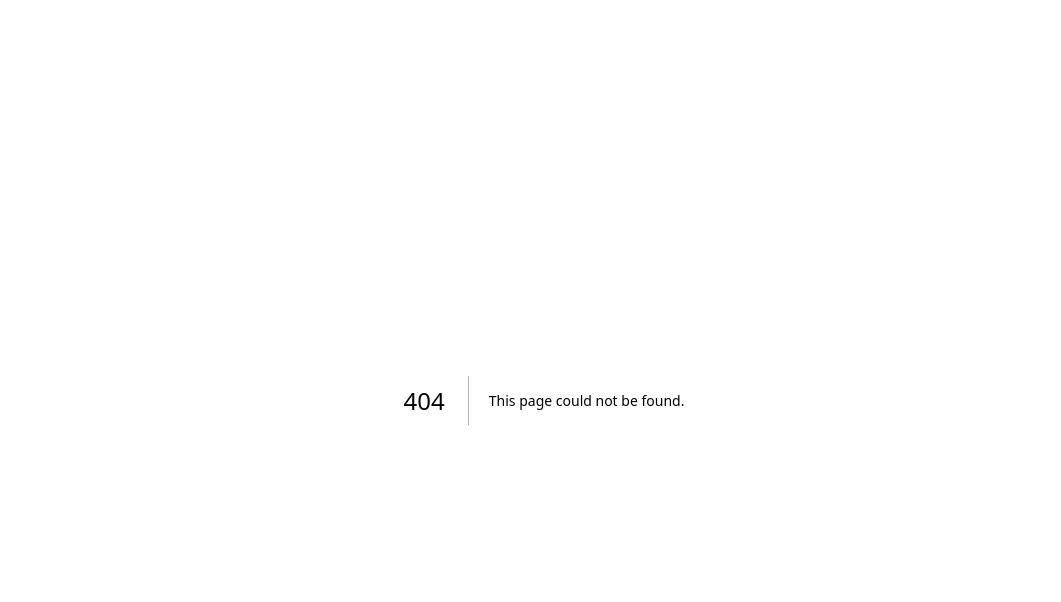
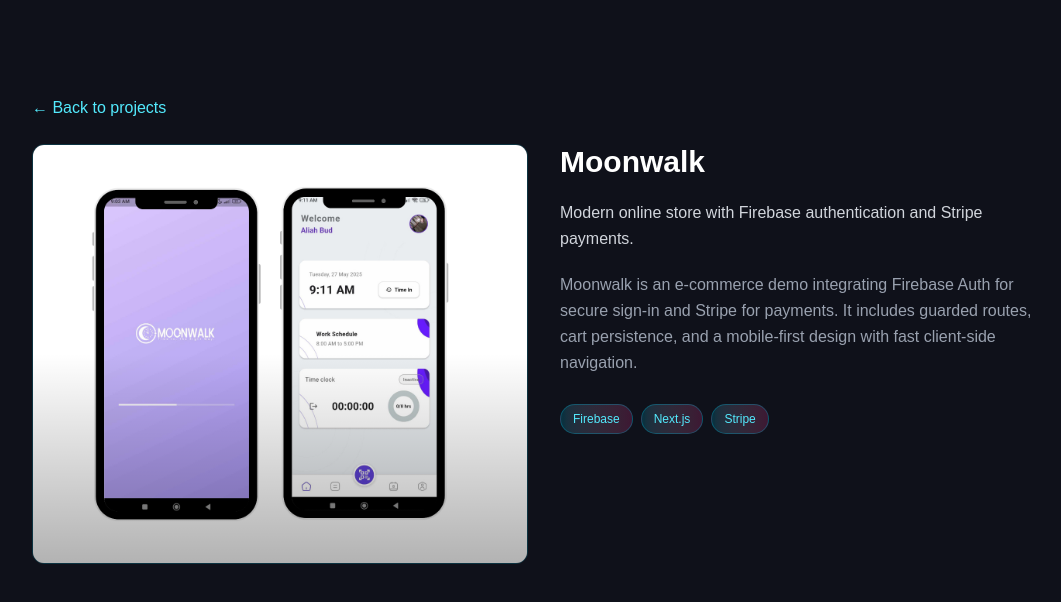
Before and after one commit to thecatisdead/my-portfolio, a Next.js app: page /project/moonwalk in a window 1280 px wide. Before the commit this address had no page. Shown: the top 602 px of the page, without its empty margins (96-1157 px from the left). Built offline with nearby package versions, Linux system fonts and the light colour scheme.

Commit message:
feat: added a slug for the projects and links

```diff
--- /dev/null
+++ b/src/app/components/ProjectDetails.tsx
@@ -0,0 +1,82 @@
+"use client";
+
+import Image from "next/image";
+import Link from "next/link";
+import { motion } from "framer-motion";
+import { Project } from "@/app/data/projects";
+
+type Props = {
+    project: Project;
+};
+
+export default function ProjectDetails({ project }: Props) {
+    return (
+        <motion.div
+            initial={{ opacity: 0, y: 20 }}
+            animate={{ opacity: 1, y: 0 }}
+            transition={{ duration: 0.4, ease: "easeOut" }}
+            className="max-w-5xl mx-auto"
+        >
+            <Link
+                href="/"
+                className="text-cyan-300 hover:text-pink-300 transition-colors"
+            >
+                ← Back to projects
+            </Link>
+
+            <div className="mt-6 grid gap-8 md:grid-cols-2">
+                <div className="relative w-full h-72 md:h-[420px] rounded-xl overflow-hidden border border-cyan-500/20">
+                    <Image src={project.img} alt={project.title} fill className="object-cover" />
+                    <div className="absolute inset-0 bg-gradient-to-t from-black/30 via-transparent to-transparent" />
+                </div>
+
+                <div className="space-y-5">
+                    <h1 className="text-3xl font-bold text-white">{project.title}</h1>
+                    <p className="text-gray-300 leading-relaxed">{project.desc}</p>
+                    {project.longDesc && (
+                        <p className="text-gray-400 leading-relaxed">
+                            {project.longDesc}
+                        </p>
+                    )}
+
+                    <div className="flex flex-wrap gap-2 pt-2">
+                        {project.tech.map((tech) => (
+                            <span
+                                key={tech}
+                                className="px-3 py-1.5 bg-gradient-to-r from-cyan-500/20 to-pink-500/20 border border-cyan-500/30 rounded-full text-xs font-medium text-cyan-300"
+                            >
+                                {tech}
+                            </span>
+                        ))}
+                    </div>
+
+                    {project.link && (
+                        <div className="pt-4">
+                            <a
+                                href={project.link}
+                                target="_blank"
+                                rel="noopener noreferrer"
+                                className="inline-flex items-center gap-2 text-cyan-300 hover:text-pink-300 transition-colors"
+                            >
+                                Visit site
+                                <svg
+                                    className="w-4 h-4"
+                                    fill="none"
+                                    stroke="currentColor"
+                                    viewBox="0 0 24 24"
+                                >
+                                    <path
+                                        strokeLinecap="round"
+                                        strokeLinejoin="round"
+                                        strokeWidth="2"
+                                        d="M10 6H6a2 2 0 00-2 2v10a2 2 0 002 2h10a2 2 0 002-2v-4M14 4h6m0 0v6m0-6L10 14"
+                                    />
+                                </svg>
+                            </a>
+                        </div>
+                    )}
+                </div>
+            </div>
+        </motion.div>
+    );
+}
--- a/src/app/components/Projects.tsx
+++ b/src/app/components/Projects.tsx
@@ -1,33 +1,9 @@
 import Image from "next/image";
-import services from "@/app/images/services.png";
-import admin from "@/app/images/admin.png";
-import moon from "@/app/images/moon.png";
+import Link from "next/link";
+import { projectsData } from "@/app/data/projects";
 
 export default function Projects() {
   const portfolio = "https://regeryl.vercel.app/";
-
-  const projects = [
-    {
-      title: "ServiceHub",
-      desc: "A responsive personal portfolio built with Next.js, Tailwind CSS, and DaisyUI.",
-      tech: ["Flutter", "Firebase", "Dart"],
-      img: services,
-    },
-    {
-      title: "Servicehub Admin",
-      desc: "Full-stack task manager with Supabase backend and real-time updates.",
-      tech: ["React", "Supabase", "MySQL"],
-      img: admin,
-
-    },
-    {
-      title: "Moonwalk",
-      desc: "Modern online store with Firebase authentication and Stripe payments.",
-      tech: ["Firebase", "Next.js", "Stripe"],
-      img: moon,
-
-    },
-  ];
 
   return (
     <section
@@ -38,19 +14,16 @@
         Projects
       </h3>
       <div className="grid gap-8 sm:grid-cols-2 lg:grid-cols-3 max-w-6xl w-full">
-          {projects.map((project, index) => (
-            <div
-              key={index}
+        {projectsData.map((project) => (
+          <Link
+            key={project.slug}
+            href={`/project/${project.slug}`}
             className="group bg-[#1A1C29] border border-cyan-500/20 rounded-2xl shadow-lg hover:shadow-pink-500/40 overflow-hidden transform hover:-translate-y-2 transition-all duration-500 animate-slideUp hover:scale-[1.02]"
           >
             {/* Hero Screenshot Section */}
             <div className="relative w-full h-48 overflow-hidden">
               <div className="absolute inset-0 bg-gradient-to-br from-cyan-500/10 to-pink-500/10 opacity-0 group-hover:opacity-100 transition-opacity duration-300" />
-                <Image
-                  src={project.img}
-                  alt={project.title}
-                  fill
-                />
+              <Image src={project.img} alt={project.title} fill />
               {/* Subtle overlay for better text readability */}
               <div className="absolute inset-0 bg-gradient-to-t from-black/20 via-transparent to-transparent" />
             </div>
@@ -79,32 +52,12 @@
                 ))}
               </div>
 
-                {/* Project Link */}
-                {/* {project.link && (
-                  <div className="pt-2">
-                    <a
-                      href={project.link}
-                      target="_blank"
-                      rel="noopener noreferrer"
-                      className="inline-flex items-center gap-2 text-cyan-400 hover:text-pink-400 transition-colors duration-300 group/link"
-                    >
-                      <span className="text-sm font-medium">View Project</span>
-                      <svg
-                        className="w-4 h-4 transform group-hover/link:translate-x-1 transition-transform duration-300"
-                        fill="none"
-                        stroke="currentColor"
-                        viewBox="0 0 24 24"
-                      >
-                        <path strokeLinecap="round" strokeLinejoin="round" strokeWidth={2} d="M10 6H6a2 2 0 00-2 2v10a2 2 0 002 2h10a2 2 0 002-2v-4M14 4h6m0 0v6m0-6L10 14" />
-                      </svg>
-                    </a>
-                  </div>
-                )} */}
+              {/* External link omitted to avoid nested anchors inside Link wrapper */}
             </div>
 
             {/* Subtle accent line */}
             <div className="h-1 bg-gradient-to-r from-cyan-500 via-pink-500 to-cyan-500 opacity-0 group-hover:opacity-100 transition-opacity duration-500" />
-            </div>
+          </Link>
         ))}
       </div>
     </section>
--- /dev/null
+++ b/src/app/data/projects.ts
@@ -0,0 +1,42 @@
+import { StaticImageData } from "next/image";
+import services from "@/app/images/services.png";
+import admin from "@/app/images/admin.png";
+import moon from "@/app/images/moon.png";
+
+export type Project = {
+  slug: string;
+  title: string;
+  desc: string;
+  longDesc?: string;
+  tech: string[];
+  img: StaticImageData;
+  link?: string;
+};
+
+export const projectsData: Project[] = [
+  {
+    slug: "servicehub",
+    title: "ServiceHub",
+    desc: "A responsive personal portfolio built with Next.js, Tailwind CSS, and DaisyUI.",
+    longDesc: "ServiceHub is a showcase site with smooth page transitions, responsive layouts, and an accessible component library. It emphasizes performance and best practices, including image optimization, route prefetching, and semantic HTML.",
+    tech: ["Flutter", "Firebase", "Dart"],
+    img: services,
+    link: "https://servicehub.vercel.app/",
+  },
+  {
+    slug: "servicehub-admin",
+    title: "Servicehub Admin",
+    desc: "Full-stack task manager with Supabase backend and real-time updates.",
+    longDesc: "The admin panel features role-based access, audit-friendly activity logs, and real-time synchronization backed by Supabase. It includes optimistic UI updates, error boundaries, and a scalable folder structure.",
+    tech: ["React", "Supabase", "MySQL"],
+    img: admin,
+  },
+  {
+    slug: "moonwalk",
+    title: "Moonwalk",
+    desc: "Modern online store with Firebase authentication and Stripe payments.",
+    longDesc: "Moonwalk is an e-commerce demo integrating Firebase Auth for secure sign-in and Stripe for payments. It includes guarded routes, cart persistence, and a mobile-first design with fast client-side navigation.",
+    tech: ["Firebase", "Next.js", "Stripe"],
+    img: moon,
+  },
+];
--- a/src/app/page.tsx
+++ b/src/app/page.tsx
@@ -1,3 +1,6 @@
+"use client";
+
+
 import Image from "next/image";
 import Navbar from "./components/Navbar";
 import Introduction from "./components/Introduction";
@@ -7,24 +10,35 @@
 import CircuitBackground from "./components/CircuitBackground";
 import Certificates from "./components/Certificates";
 import Contact from "./components/Contact";
+import { motion } from "framer-motion";
 
 export default function Home() {
   return (
+
     <div className="bg-[#0F111A] min-h-screen">
       <main className="pt-16 px-4 sm:px-8 md:px-32 flex-1 gap-8 items-center sm:items-center">
         <div className="h-[20px]"></div>
 
         <Navbar />
+
+        <motion.div
+    initial={{ opacity: 0, y: 20 }}
+    animate={{ opacity: 1, y: 0 }}
+    transition={{ duration: 0.4, ease: "easeOut" }}
+    className="max-w-5xl mx-auto"
+>
         <Introduction />
         <About />
         <Experience />
         <Projects />
         <Certificates />
         <Contact />
+        </motion.div>
       </main>
       <footer className="flex gap-[24px] flex-wrap items-center justify-center">
         {/* Footer content */}
       </footer>
     </div>
+
   );
 }
--- /dev/null
+++ b/src/app/project/[slug]/page.tsx
@@ -0,0 +1,22 @@
+import { notFound } from "next/navigation";
+import { projectsData } from "@/app/data/projects";
+import ProjectDetails from "@/app/components/ProjectDetails";
+
+type Params = {
+  params: { slug: string };
+};
+
+export function generateStaticParams() {
+  return projectsData.map((project) => ({ slug: project.slug }));
+}
+
+export default function ProjectPage({ params }: Params) {
+  const project = projectsData.find((p) => p.slug === params.slug);
+  if (!project) return notFound();
+
+  return (
+    <div className="min-h-screen bg-[#0F111A] px-6 py-24">
+      <ProjectDetails project={project} />
+    </div>
+  );
+}
```
Lines whose indentation alone changed are shown as unchanged.
